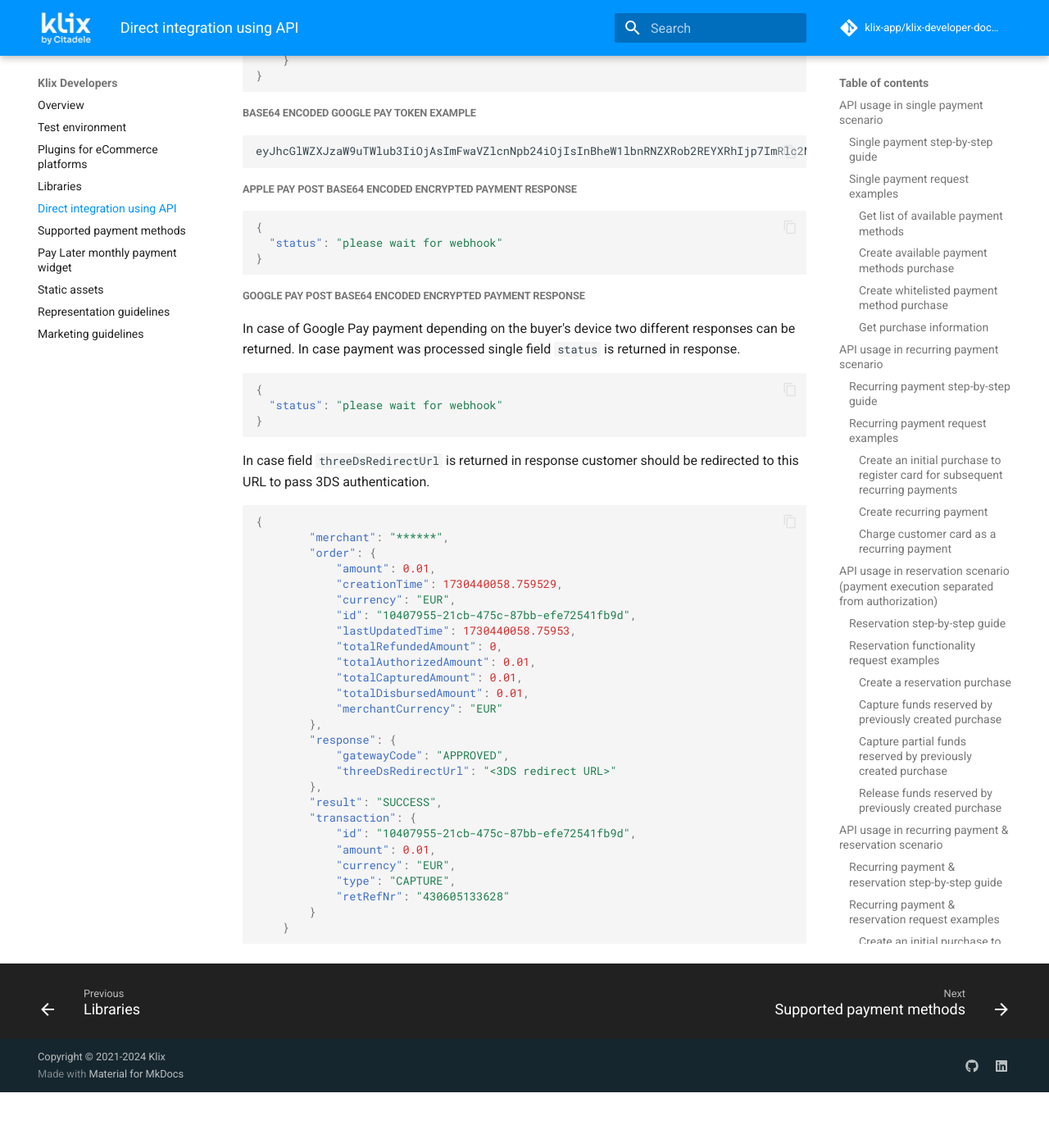
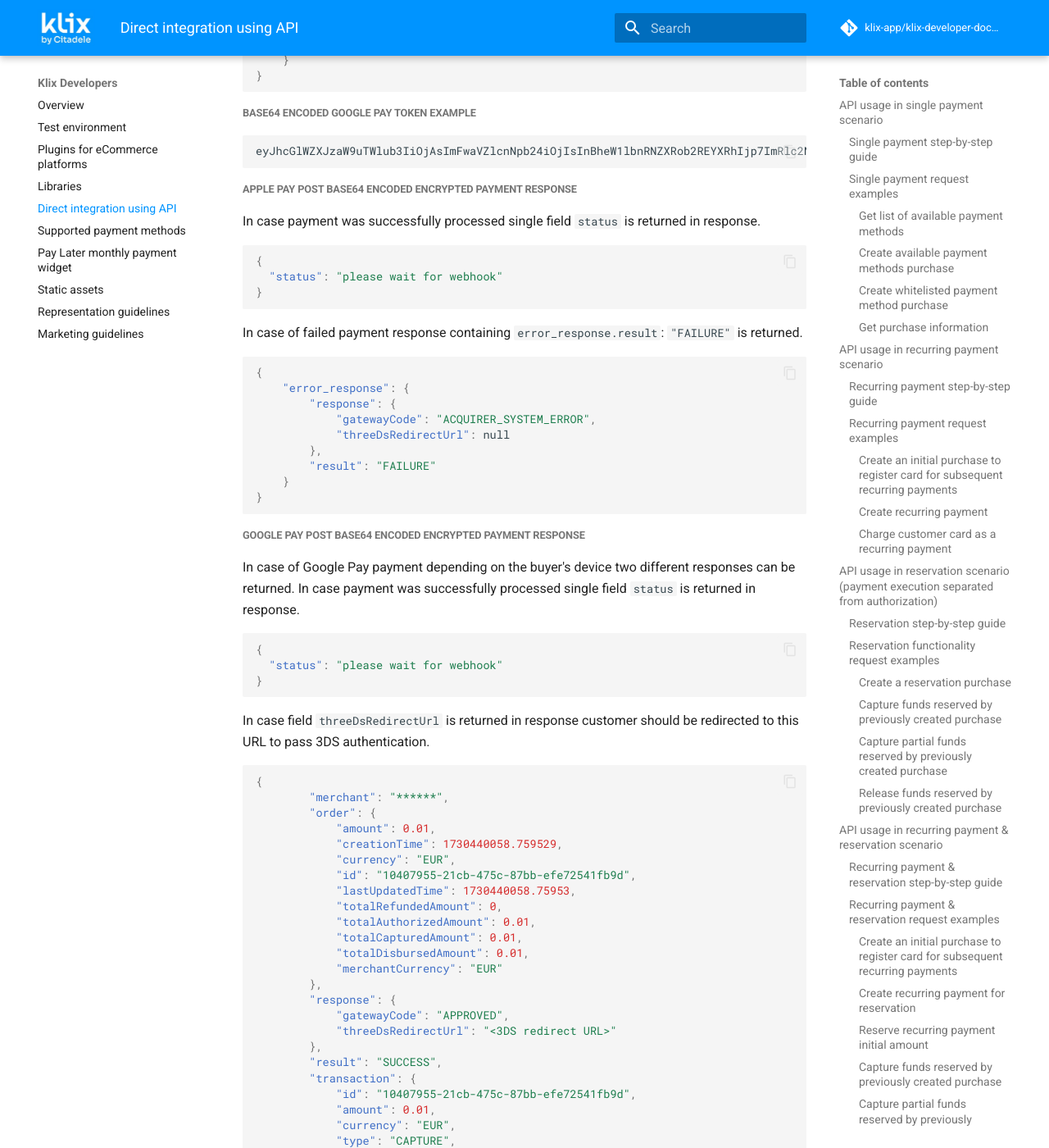
Before and after one commit to klix-app/klix-developer-documentation-website, an MkDocs documentation site: the page built from docs/api.md, in a window 1280 px wide and 1400 px high, scrolled down 18683 px. Shown: the whole window at 82% size. Built offline with MkDocs 1.6.1 and Material for MkDocs 9.7.7, drawn with Linux system fonts in a browser that asks for light colours; a script that is not in the unit is left out; comment, search, counter and statistics services are not loaded; before the commit the page ends 20015 px from its top, so only the background shows below that; some of the changed text lies outside the part shown.

Commit message:
Update native Apple Pay/Google Pay error response

````diff
--- a/docs/api.md
+++ b/docs/api.md
@@ -734,15 +734,31 @@
 
 ##### Apple Pay post Base64 encoded encrypted payment response
 
+In case payment was successfully processed single field `status` is returned in response.
+
 ```json
 {
   "status": "please wait for webhook"
 }
 ```
 
+In case of failed payment response containing `error_response.result`: `"FAILURE"` is returned.
+
+```json
+{
+    "error_response": {
+        "response": {
+            "gatewayCode": "ACQUIRER_SYSTEM_ERROR",
+            "threeDsRedirectUrl": null
+        },
+        "result": "FAILURE"
+    }
+}
+```
+
 ##### Google Pay post Base64 encoded encrypted payment response
 
-In case of Google Pay payment depending on the buyer's device two different responses can be returned. In case payment was processed single field `status` is returned in response.
+In case of Google Pay payment depending on the buyer's device two different responses can be returned. In case payment was successfully processed single field `status` is returned in response.
 
 ```json
 {
@@ -781,3 +797,17 @@
         }
     }
 ```
+
+In case of failed payment response containing `error_response.result`: `"FAILURE"` is returned.
+
+```json
+{
+    "error_response": {
+        "response": {
+            "gatewayCode": "ACQUIRER_SYSTEM_ERROR",
+            "threeDsRedirectUrl": null
+        },
+        "result": "FAILURE"
+    }
+}
+```
````
